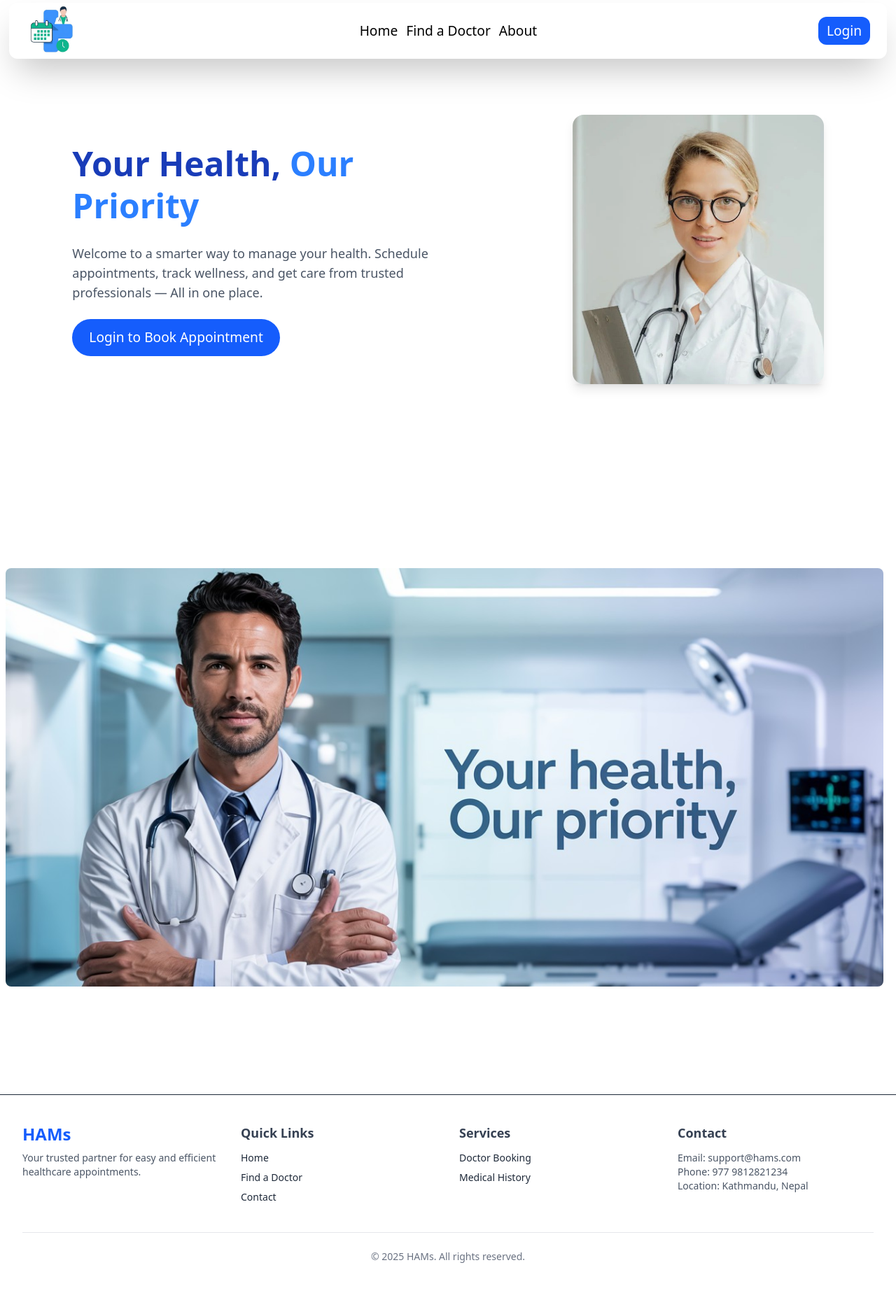
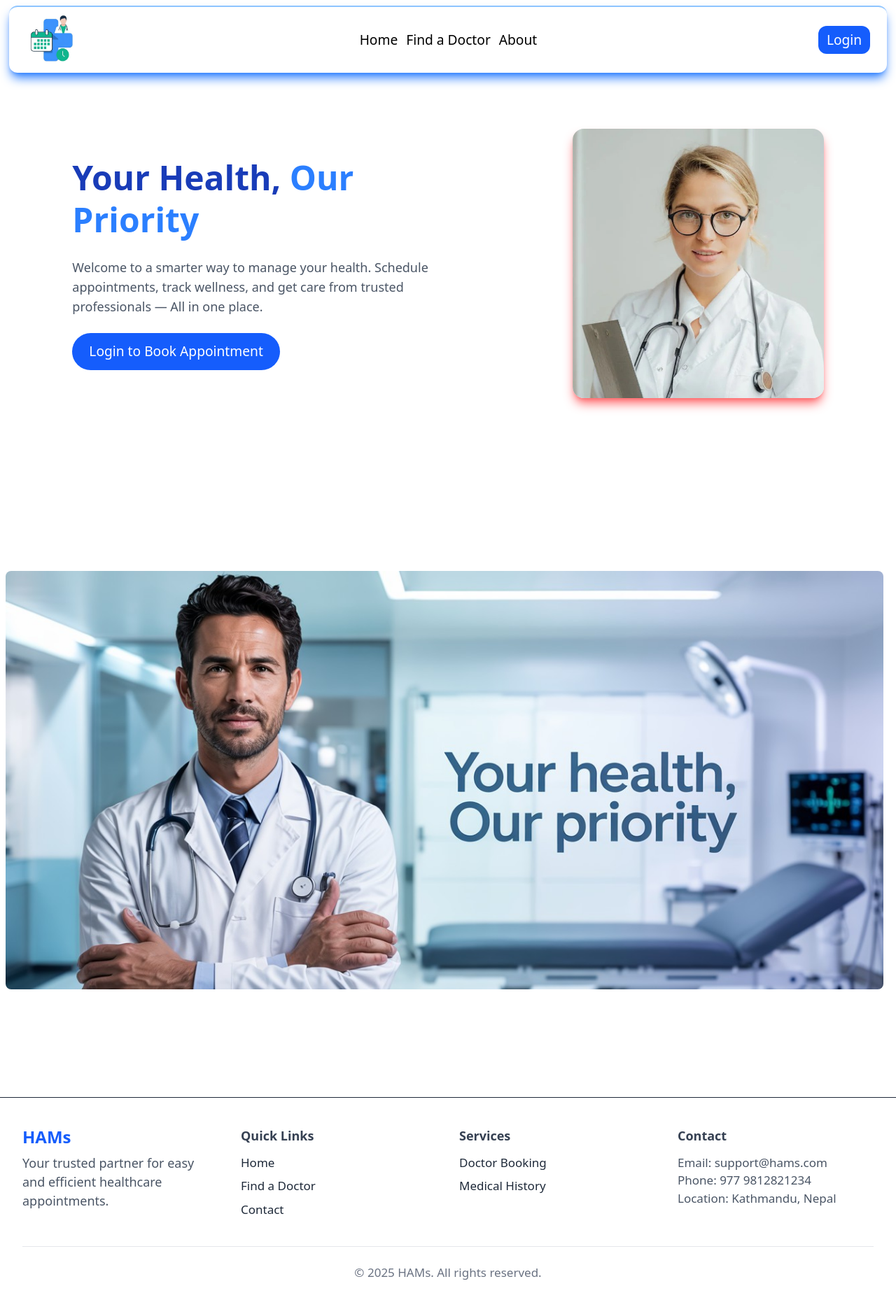
Before and after one commit to Anomaly0190/HAMS, a React app in the folder frontend/: page / in a window 1280 px wide. Shown: the top 1868 px of the page at 70% size. Before the commit the page ends 1846 px from the top, so only its background shows below. Built offline with nearby package versions, Linux system fonts and the light colour scheme; the HTML template or start-up script is replaced by a standard one.

Commit message:
minor changes

```diff
--- a/frontend/src/Components/User/Footer.jsx
+++ b/frontend/src/Components/User/Footer.jsx
@@ -9,7 +9,7 @@ const Footer = () => {
           <div class="grid grid-cols-1 md:grid-cols-4 gap-8">
             <div>
               <h2 class="text-2xl font-bold text-blue-600">HAMs</h2>
-              <p class="mt-2 text-sm text-gray-600">
+              <p class="mt-2 text-[18px] text-gray-600">
                 Your trusted partner for easy and efficient healthcare
                 appointments.
               </p>
@@ -19,7 +19,7 @@ const Footer = () => {
               <h3 class="text-lg font-semibold text-gray-700 mb-3">
                 Quick Links
               </h3>
-              <ul class="space-y-2 text-sm">
+              <ul class="space-y-2 text-[17px]">
                 <li>
                   <Link to="#" class="hover:text-blue-600 transition">
                     Home
@@ -41,7 +41,7 @@ const Footer = () => {
 
             <div>
               <h3 class="text-lg font-semibold text-gray-700 mb-3">Services</h3>
-              <ul class="space-y-2 text-sm">
+              <ul class="space-y-2 text-[17px]">
                 <li>
                   <Link to="#" class="hover:text-blue-600 transition">
                     Doctor Booking
@@ -58,13 +58,13 @@ const Footer = () => {
 
             <div>
               <h3 class="text-lg font-semibold text-gray-700 mb-3">Contact</h3>
-              <p class="text-sm text-gray-600">Email: support@hams.com</p>
-              <p class="text-sm text-gray-600">Phone: 977 9812821234</p>
-              <p class="text-sm text-gray-600">Location: Kathmandu, Nepal</p>
+              <p class="text-[17px] text-gray-600">Email: support@hams.com</p>
+              <p class="text-[17px] text-gray-600">Phone: 977 9812821234</p>
+              <p class="text-[17px] text-gray-600">Location: Kathmandu, Nepal</p>
             </div>
           </div>
 
-          <div class="border-t border-gray-200 mt-10 pt-6 text-sm text-gray-500 text-center">
+          <div class="border-t border-gray-200 mt-10 pt-6 text-[17px] text-gray-500 text-center">
             © {new Date().getFullYear()} HAMs. All rights reserved.
           </div>
         </div>
--- a/frontend/src/Components/User/Header.jsx
+++ b/frontend/src/Components/User/Header.jsx
@@ -8,7 +8,7 @@ const Header = () => {
 
   return (
     <>
-      <div className="w-[98vw] h-[10vh] rounded-xl shadow-2xl mt-1 flex justify-between items-center px-6 mx-auto border-gray-400">
+      <div className="w-[98vw] h-[12vh] rounded-xl  mt-2 border-t-2 border-blue-300 flex justify-between items-center px-6 mx-auto  shadow-blue-500 shadow-lg">
         <div className="cursor-pointer ">
           <img src={logo1} alt="" className="h-[10vh] " />
         </div>
--- a/frontend/src/Components/User/Home.jsx
+++ b/frontend/src/Components/User/Home.jsx
@@ -6,7 +6,7 @@ const Home = () => {
   return (
     <div className="w-[100vw] ">
 
-      <section class=" py-20 px-4  w-full h-[90vh]">
+      <section class=" py-20 px-4  w-full h-[88vh]">
         <div class="flex flex-col-reverse md:flex-row items-center justify-between gap-10 mx-auto w-[86%]">
           <div class="md:w-1/2 text-center md:text-left">
             <h1 class="text-4xl md:text-5xl font-bold text-blue-800 leading-tight mb-6">
@@ -25,11 +25,11 @@ const Home = () => {
             </Link>
           </div>
 
-          <div class=" shadow-lg overflow-hidden">
+          <div class=" ">
             <img
               src={docimage}
               alt="Healthcare Illustration"
-              class="w-[28vw] rounded-2xl shadow-xl overflow-hidden"
+              class="w-[28vw] rounded-2xl shadow-lg shadow-red-400"
             />
           </div>
         </div>
--- a/frontend/src/index.css
+++ b/frontend/src/index.css
@@ -1,10 +1,14 @@
 @import "tailwindcss";
 @plugin "daisyui";
 
+html{
+  color: black;
+  background-color: white;
+}
 body {
-  background-color: white;
+
   font-family: system-ui, -apple-system, BlinkMacSystemFont, 'Segoe UI', Roboto, Oxygen, Ubuntu, Cantarell, 'Open Sans', 'Helvetica Neue', sans-serif;
-  color: black;
+
   overflow-x: hidden;
   font-weight: 500;
   font-size: larger;
```
